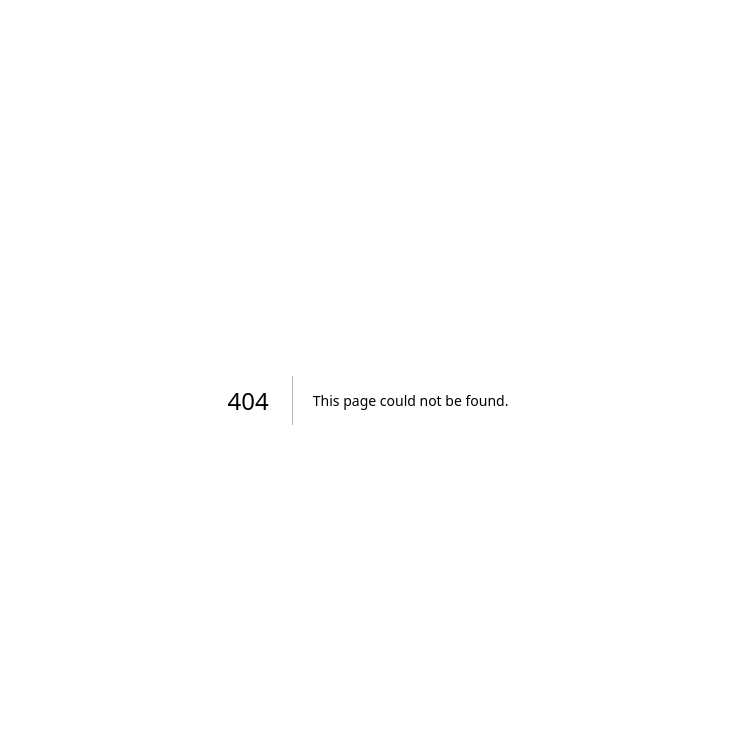
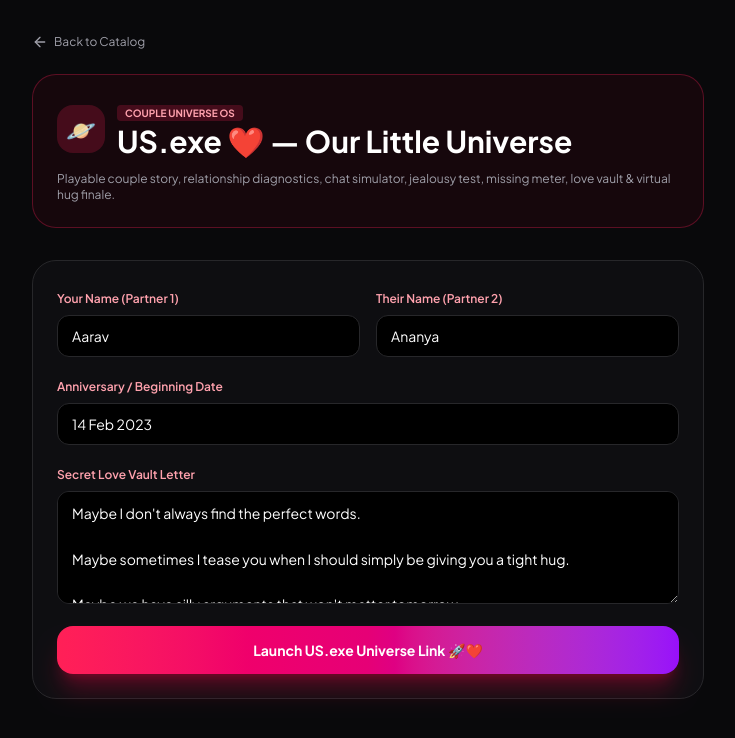
Before and after one commit to sameerkhan86926-a11y/vibe-wish, a Next.js app: page /create/us in a window 1280 px wide. Before the commit this address had no page. Shown: the top 738 px of the page, without its empty margins (272-1007 px from the left). Built offline with nearby package versions, Linux system fonts and the light colour scheme; a web font is replaced by a local one.

Commit message:
Create page.tsx

```diff
--- /dev/null
+++ b/src/app/create/us/page.tsx
@@ -0,0 +1,151 @@
+"use client";
+
+import { useState } from "react";
+import Link from "next/link";
+import { encodeData } from "@/lib/encoder";
+import { UsExePayload } from "@/lib/usExeTypes";
+import { ArrowLeft, Heart, Sparkles, Copy, Check } from "lucide-react";
+
+export default function UsExeCreator() {
+  const [name1, setName1] = useState("Aarav");
+  const [name2, setName2] = useState("Ananya");
+  const [anniversaryDate, setAnniversaryDate] = useState("14 Feb 2023");
+  const [secretLetter, setSecretLetter] = useState(
+    "Maybe I don't always find the perfect words.\n\nMaybe sometimes I tease you when I should simply be giving you a tight hug.\n\nMaybe we have silly arguments that won't matter tomorrow.\n\nBut somewhere between our late night talks and stupid jokes, you became my absolute home. ❤️"
+  );
+
+  const [generatedLink, setGeneratedLink] = useState("");
+  const [copied, setCopied] = useState(false);
+
+  const handleGenerate = (e: React.FormEvent) => {
+    e.preventDefault();
+
+    const payload: UsExePayload = {
+      name1: name1.trim(),
+      name2: name2.trim(),
+      anniversaryDate: anniversaryDate.trim(),
+      secretLetter: secretLetter.trim(),
+      chapters: [
+        { id: "1", tag: "CHAPTER 01", title: "The Beginning ✨", subtitle: "Two strangers. One unexpected collision.", note: "Neither of us knew that a casual conversation would turn into a lifetime habit." },
+        { id: "2", tag: "CHAPTER 02", title: "The Talking Stage 👀", subtitle: "Both pretending not to be attached. Failing! 😂", note: "Late night texts disguised as 'I'm not sleepy anyway'." },
+        { id: "3", tag: "CHAPTER 03", title: "First Special Date 🥹", subtitle: "A memory that deserves its own galaxy.", note: "The butterflies were real, and so was the nervousness!" },
+        { id: "4", tag: "CHAPTER 04", title: "Our Silly Fights 🤣", subtitle: "'Nothing is wrong' (everything is wrong).", note: "Fighting for 10 minutes, then laughing because we forgot why." },
+        { id: "5", tag: "CHAPTER 05", title: "Our Favourite Memories 📸", subtitle: "Moments that froze time.", note: "Chasing sunsets, sharing songs, and surviving each other's mood swings." },
+        { id: "6", tag: "CHAPTER 06", title: "Our Future 💍", subtitle: "Infinite laughter, more adventures, forever Us.", note: "To choosing each other on the best days and on the tough ones." }
+      ]
+    };
+
+    const encoded = encodeData(payload as any);
+    const origin = typeof window !== "undefined" ? window.location.origin : "";
+    setGeneratedLink(`${origin}/vibe-wish/w/us/#d=${encoded}`);
+  };
+
+  const handleCopy = () => {
+    if (!generatedLink) return;
+    navigator.clipboard.writeText(generatedLink);
+    setCopied(true);
+    setTimeout(() => setCopied(false), 2000);
+  };
+
+  return (
+    <main className="min-h-screen bg-zinc-950 px-4 py-8 text-zinc-100 sm:px-8">
+      <div className="mx-auto max-w-2xl">
+        <Link href="/" className="inline-flex items-center gap-1.5 text-xs text-zinc-400 hover:text-white mb-6">
+          <ArrowLeft className="h-4 w-4" /> Back to Catalog
+        </Link>
+
+        <div className="rounded-3xl border border-rose-500/30 bg-rose-950/20 p-6 mb-8">
+          <div className="flex items-center gap-3">
+            <div className="flex h-12 w-12 items-center justify-center rounded-2xl bg-rose-500/20 text-rose-400 text-2xl">
+              🪐
+            </div>
+            <div>
+              <span className="rounded bg-rose-500/20 px-2 py-0.5 text-[10px] font-bold text-rose-300 uppercase">
+                COUPLE UNIVERSE OS
+              </span>
+              <h1 className="text-2xl font-black text-white sm:text-3xl">US.exe ❤️ — Our Little Universe</h1>
+            </div>
+          </div>
+          <p className="mt-3 text-xs text-zinc-400">
+            Playable couple story, relationship diagnostics, chat simulator, jealousy test, missing meter, love vault & virtual hug finale.
+          </p>
+        </div>
+
+        <form onSubmit={handleGenerate} className="space-y-4 rounded-3xl border border-zinc-800 bg-zinc-900/40 p-6">
+          <div className="grid grid-cols-1 sm:grid-cols-2 gap-4">
+            <div>
+              <label className="text-xs font-semibold text-rose-300">Your Name (Partner 1)</label>
+              <input
+                type="text"
+                required
+                value={name1}
+                onChange={(e) => setName1(e.target.value)}
+                className="mt-1.5 w-full rounded-xl border border-zinc-800 bg-black px-3.5 py-2.5 text-sm text-white focus:border-rose-500 focus:outline-none"
+              />
+            </div>
+            <div>
+              <label className="text-xs font-semibold text-rose-300">Their Name (Partner 2)</label>
+              <input
+                type="text"
+                required
+                value={name2}
+                onChange={(e) => setName2(e.target.value)}
+                className="mt-1.5 w-full rounded-xl border border-zinc-800 bg-black px-3.5 py-2.5 text-sm text-white focus:border-rose-500 focus:outline-none"
+              />
+            </div>
+          </div>
+
+          <div>
+            <label className="text-xs font-semibold text-rose-300">Anniversary / Beginning Date</label>
+            <input
+              type="text"
+              value={anniversaryDate}
+              onChange={(e) => setAnniversaryDate(e.target.value)}
+              placeholder="e.g. 14 Feb 2023"
+              className="mt-1.5 w-full rounded-xl border border-zinc-800 bg-black px-3.5 py-2.5 text-sm text-white focus:border-rose-500 focus:outline-none"
+            />
+          </div>
+
+          <div>
+            <label className="text-xs font-semibold text-rose-300">Secret Love Vault Letter</label>
+            <textarea
+              rows={4}
+              required
+              value={secretLetter}
+              onChange={(e) => setSecretLetter(e.target.value)}
+              className="mt-1.5 w-full rounded-xl border border-zinc-800 bg-black px-3.5 py-2.5 text-sm text-white focus:border-rose-500 focus:outline-none leading-relaxed"
+            />
+          </div>
+
+          <button
+            type="submit"
+            className="w-full cursor-pointer rounded-2xl bg-gradient-to-r from-rose-500 via-pink-600 to-purple-600 py-3.5 text-sm font-black text-white shadow-xl shadow-rose-600/30 active:scale-95 transition-transform"
+          >
+            Launch US.exe Universe Link 🚀❤️
+          </button>
+        </form>
+
+        {generatedLink && (
+          <div className="mt-6 rounded-3xl border border-rose-500/40 bg-rose-950/30 p-5">
+            <span className="text-xs font-bold font-mono text-rose-300">UNIVERSE FREQUENCY GENERATED:</span>
+            <div className="mt-2 flex items-center gap-2">
+              <input
+                type="text"
+                readOnly
+                value={generatedLink}
+                className="w-full rounded-xl border border-zinc-800 bg-black/80 px-3.5 py-2 text-xs text-zinc-300 font-mono select-all"
+              />
+              <button
+                type="button"
+                onClick={handleCopy}
+                className="cursor-pointer rounded-xl bg-rose-500 px-4 py-2 text-xs font-bold text-white hover:bg-rose-400"
+              >
+                {copied ? <Check className="h-4 w-4" /> : <Copy className="h-4 w-4" />}
+              </button>
+            </div>
+          </div>
+        )}
+      </div>
+    </main>
+  );
+}
```
